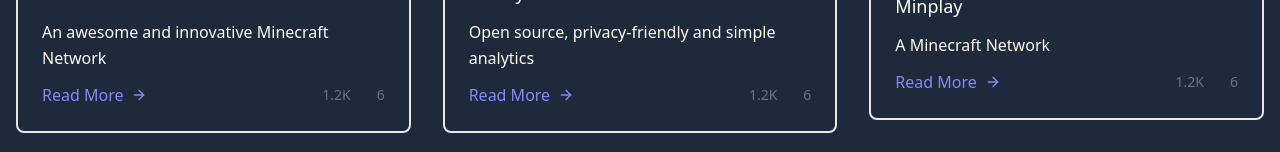
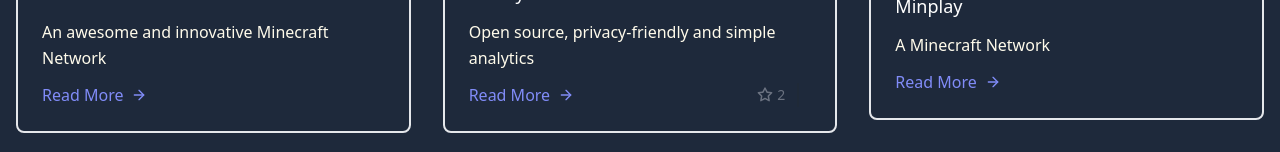
Before and after one commit to Techie-Pi/new-portfolio, a React (Vite) app: page /projects in a window 1280 px wide. Shown: the part 648-800 px from the top of the page. Built offline with nearby package versions, Linux system fonts and the light colour scheme.

Commit message:
add stars to projects

```diff
--- a/src/components/ProjectShowcase/index.jsx
+++ b/src/components/ProjectShowcase/index.jsx
@@ -15,6 +15,7 @@
         link: "https://github.com/vocalizando/privalytics",
         image: "https://github.com/Techie-Pi/waffle/raw/main/docs/logo.png",
         techStack: "Rust",
+        stars: 2,
         type: "owner"
     },
     {
@@ -30,6 +31,7 @@
         link: "https://github.com/etheryalOS",
         image: "/projects/etheryalos.jpg",
         techStack: "Rust, WASM",
+        stars: 29,
         type: "collaborator"
     },
     {
@@ -38,6 +40,7 @@
         link: "https://github.com/Techie-Pi/not-paid-reloaded",
         image: "/projects/notpaidreloaded.png",
         techStack: "JavaScript, Node",
+        stars: 2,
         type: "owner"
     }
 ]
@@ -51,11 +54,12 @@
  * @param link
  * @param image
  * @param techStack
+ * @param stars
  * @param type{"collaborator"|"owner"}
  * @return {JSX.Element}
  * @constructor
  */
-function Project({ title, description, link, image, techStack, type }) {
+function Project({ title, description, link, image, techStack, stars, type }) {
     return (
             <div className="p-4 md:w-1/3 w-full">
                 <div className="h-full border-2 border-black-800 rounded-lg overflow-hidden">
@@ -90,12 +94,16 @@
                                     <path d="M12 5l7 7-7 7" />
                                 </svg>
                             </a>
-                            <span className="text-gray-500 mr-3 inline-flex items-center lg:ml-auto md:ml-0 ml-auto leading-none text-sm pr-3 py-1 border-r-2 border-gray-800">
-                                1.2K
-                            </span>
-                            <span className="text-gray-500 inline-flex items-center leading-none text-sm">
-                                6
-                            </span>
+                            {stars ? (
+                                <span className="text-gray-500 mr-3 inline-flex items-center lg:ml-auto md:ml-0 ml-auto leading-none text-sm pr-3 py-1 border-r-2 border-gray-800">
+                                    <svg aria-hidden="true" height="16" viewBox="0 0 16 16" version="1.1" width="16" fill="currentColor"
+                                         data-view-component="true" className="octicon octicon-star inline-block mr-1">
+                                            <path fillRule="evenodd"
+                                                  d="M8 .25a.75.75 0 01.673.418l1.882 3.815 4.21.612a.75.75 0 01.416 1.279l-3.046 2.97.719 4.192a.75.75 0 01-1.088.791L8 12.347l-3.766 1.98a.75.75 0 01-1.088-.79l.72-4.194L.818 6.374a.75.75 0 01.416-1.28l4.21-.611L7.327.668A.75.75 0 018 .25zm0 2.445L6.615 5.5a.75.75 0 01-.564.41l-3.097.45 2.24 2.184a.75.75 0 01.216.664l-.528 3.084 2.769-1.456a.75.75 0 01.698 0l2.77 1.456-.53-3.084a.75.75 0 01.216-.664l2.24-2.183-3.096-.45a.75.75 0 01-.564-.41L8 2.694v.001z"></path>
+                                    </svg>
+                                    {stars}
+                                </span>
+                            ) : <></>}
                         </div>
                     </div>
                 </div>
@@ -109,7 +117,8 @@
         const project = projects[key];
 
         return <Project title={project.title} description={project.description} type={project.type}
-                        image={project.image} link={project.link} techStack={project.techStack}/>
+                        image={project.image} link={project.link} techStack={project.techStack}
+                        stars={project.stars}/>
     });
 
     return (
```
